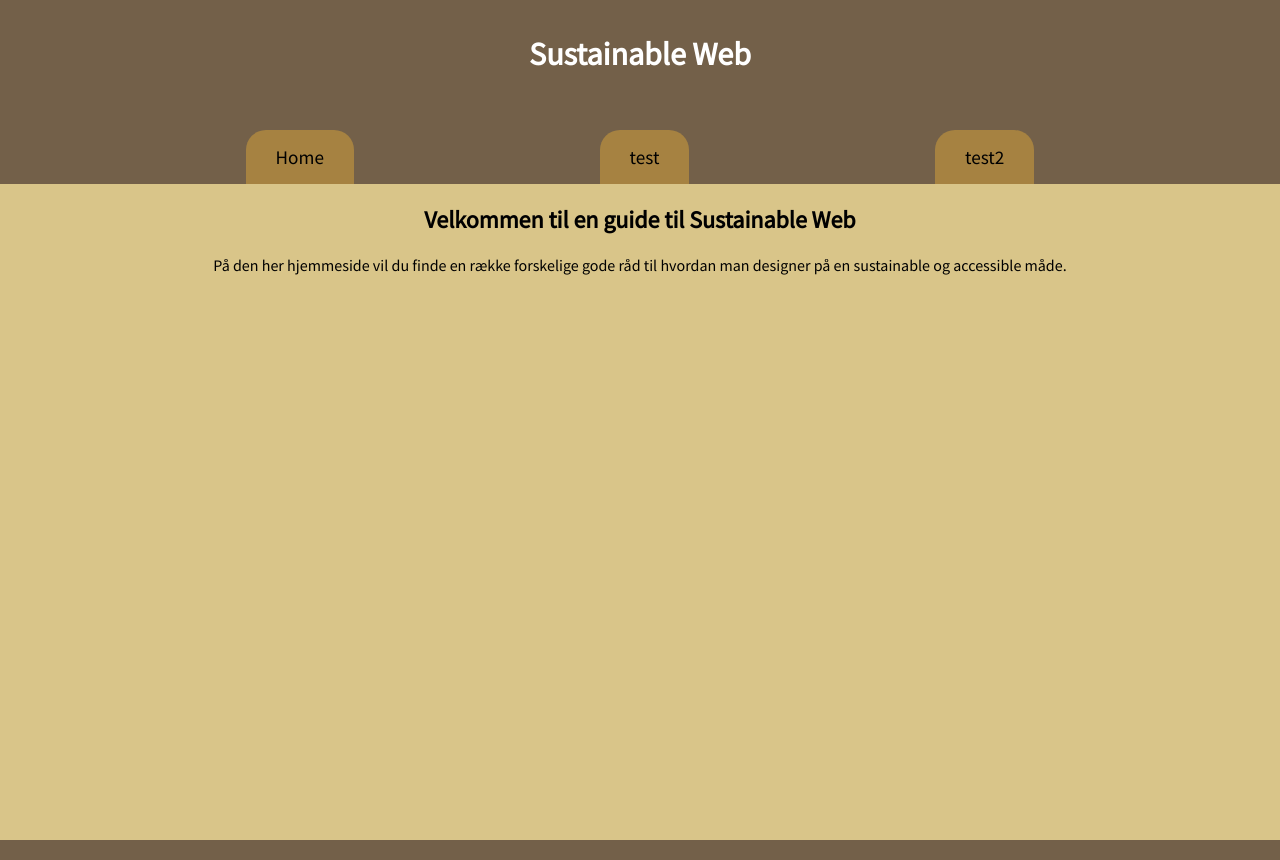
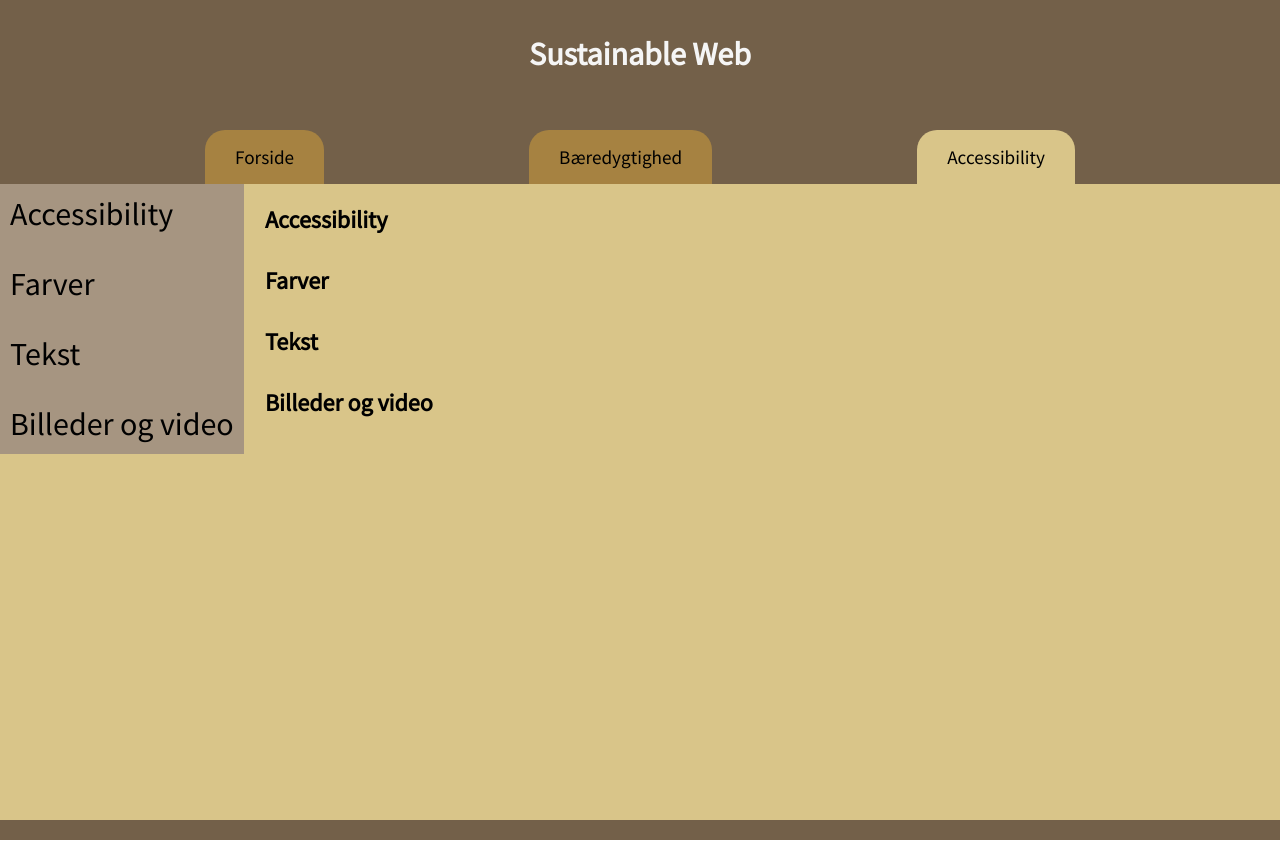
Before and after one commit to Magnus-T-Holm/sustainable_web, a React (Create React App) app: page /sustainable-web/accessibility in a window 1280 px wide. Before the commit this address led to /sustainable-web/. Built offline with nearby package versions, Linux system fonts and the light colour scheme.

Commit message:
more stuff

```diff
--- a/package.json
+++ b/package.json
@@ -14,7 +14,7 @@
     "jquery": "^3.6.3",
     "react": "^18.2.0",
     "react-dom": "^18.2.0",
-    "react-router-dom": "^6.4.5",
+    "react-router-dom": "^6.11.0",
     "react-router-hash-link": "^2.4.3",
     "react-scripts": "5.0.1",
     "web-vitals": "^2.1.4"
--- a/src/App.css
+++ b/src/App.css
@@ -38,7 +38,7 @@ header {
 
 #desktop_header h1 {
   margin-bottom: 56px;
-  color: white;
+  color: whitesmoke;
 }
 
 #desktop_header nav {
@@ -60,7 +60,7 @@ header {
   border-radius: 20px 20px 0 0;
 }
 
-.current_page {
+#desktop_header nav ul li a.active {
   background-color: var(--page);
 }
 
@@ -146,13 +146,15 @@ aside ul li a {
 
 /*----------- Main -----------*/
 main {
+  background-color: var(--page);
+  min-height: calc(100vh - 184px);
+  padding: 20px 0 0 265px;
+}
+
+main article {
   display: flex;
   flex-direction: column;
-  align-items: center;
-  background-color: var(--page);
-  min-height: calc(100vh - 184px);
-  padding: 20px 160px;
-  gap: 20px;
+  gap: 30px;
 }
 
 /*-------------------------------- Footer --------------------------------*/
@@ -163,6 +165,7 @@ footer {
   color: white;
   font-size: x-large;
 }
+
 /*-------------------------------- Media queries --------------------------------*/
 /*-------------- Max 768px width --------------*/
 @media screen and (max-width: 768px) {
--- a/src/App.js
+++ b/src/App.js
@@ -13,6 +13,8 @@ import UpdateTitle from "./components/UpdateTitle";
 
 // ------------------------- Pages -------------------------
 import Frontpage from "./pages/Frontpage";
+import Sustainability from "./pages/Sustainability";
+import Accessibility from "./pages/Accessibility";
 
 
 import "./App.css";
@@ -26,6 +28,8 @@ function App() {
         <Header />
         <Routes>
           <Route path="/sustainable-web/" element={<Frontpage />} />
+          <Route path="/sustainable-web/sustainability" element={<Sustainability />} />
+          <Route path="/sustainable-web/accessibility" element={<Accessibility />} />
           <Route path="/sustainable-web/*" element={<Navigate to="/sustainable-web/" />} />
         </Routes>
         <Footer />
--- a/src/components/Aside.js
+++ b/src/components/Aside.js
@@ -1,13 +1,14 @@
 import React from "react";
-import { NavHashLink } from 'react-router-hash-link';
+import { HashLink } from 'react-router-hash-link';
 
-const Aside = () => {
+const Aside = ({ currentPage, sectionNames, sectionIds }) => {
+
   return (
     <aside>
       <ul>
-        <li><NavHashLink to="/sustainable-web/#home">Hjem</NavHashLink></li>
-        <li><NavHashLink to="/sustainable-web/#about">Om mig</NavHashLink></li>
-        <li><NavHashLink to="/sustainable-web/#projects">Projekter</NavHashLink></li>
+        {sectionNames.map(function (section, i) {
+          return <li key={i}><HashLink to={`${currentPage}#${sectionIds[i]}`} >{section}</HashLink></li>
+        })}
       </ul>
     </aside>
   );
--- a/src/components/Header.js
+++ b/src/components/Header.js
@@ -1,6 +1,5 @@
 import React from "react";
-import { NavHashLink } from 'react-router-hash-link';
-import $ from "jquery";
+import { NavLink, Link } from "react-router-dom";
 import { FontAwesomeIcon } from "@fortawesome/react-fontawesome";
 import { faBars, faXmark } from "@fortawesome/free-solid-svg-icons";
 
@@ -18,25 +17,15 @@ const Header = () => {
     }
   }
 
-  $(function () {
-    let current_page = window.location.pathname;
-    $('#desktop_header nav ul li a').each(function () {
-      let $this = $(this);
-      if ($this.attr('href').indexOf(current_page) !== -1) {
-        $this.addClass('current_page');
-      }
-    })
-  })
-
   return (
     <header>
       <div id="desktop_header">
         <h1>Sustainable Web</h1>
         <nav>
           <ul>
-            <li><a href="/sustainable-web" className="nav_tab">Home</a></li>
-            <li><a href="#" className="nav_tab">test</a></li>
-            <li><a href="#" className="nav_tab">test2</a></li>
+            <li><NavLink to="/sustainable-web" end className="nav_tab">Forside</NavLink></li>
+            <li><NavLink to="/sustainable-web/sustainability" className="nav_tab">Bæredygtighed</NavLink></li>
+            <li><NavLink to="/sustainable-web/accessibility" className="nav_tab">Accessibility</NavLink></li>
           </ul>
         </nav>
       </div>
@@ -48,13 +37,13 @@ const Header = () => {
         <div id="overlay_content">
           <ul>
             <li>
-              <NavHashLink to="/sustainable-web/#home" onClick={mobileOpenClose}>Hjem</NavHashLink>
+              <Link to="/sustainable-web" onClick={mobileOpenClose}>Forside</Link>
             </li>
             <li>
-              <NavHashLink to="/sustainable-web/#about" onClick={mobileOpenClose}>Om mig</NavHashLink>
+              <Link to="/sustainable-web/sustainability" onClick={mobileOpenClose}>Bæredygtighed</Link>
             </li>
             <li>
-              <NavHashLink to="/sustainable-web/#projects" onClick={mobileOpenClose}>Projekter</NavHashLink>
+              <Link to="/sustainable-web/accessibility" onClick={mobileOpenClose}>Accessibility</Link>
             </li>
           </ul>
         </div>
--- a/src/components/UpdateTitle.js
+++ b/src/components/UpdateTitle.js
@@ -3,13 +3,12 @@ import { useLocation } from "react-router-dom";
 
 export default function UpdateTitle() {
 
-    const titles = {
-        "/sustainable-web": "Sustainable Web",
-        "/sustainable-web/projects/card-draw": "Projekter - Spillekort",
-        "/sustainable-web/projects/tarot": "Projekter - Tarot",
-        "/sustainable-web/projects/memory-game": "Projekter - Huskespil"
-    };
+  const titles = {
+    "/sustainable-web": "Sustainable Web",
+    "/sustainable-web/sustainability": "SW - Bæredygtighed",
+    "/sustainable-web/accessibility": "SW - Accessibility",
+  };
 
-    const { pathname } = useLocation();
-    useEffect(() => { document.title = titles[pathname] })
+  const { pathname } = useLocation();
+  useEffect(() => { document.title = titles[pathname] })
 }
--- /dev/null
+++ b/src/pages/Accessibility.js
@@ -0,0 +1,25 @@
+import Aside from "../components/Aside";
+
+const Accessibility = () => {
+  return (
+    <main>
+      <Aside currentPage={'/sustainable-web/accessibility'} sectionNames={['Accessibility', 'Farver', 'Tekst', 'Billeder og video']} sectionIds={['accessibility', 'colors', 'text', 'media']} />
+      <article>
+        <section id="accessibility">
+          <h2>Accessibility</h2>
+        </section>
+        <section id="colors">
+          <h2>Farver</h2>
+        </section>
+        <section id="text">
+          <h2>Tekst</h2>
+        </section>
+        <section id="media">
+          <h2>Billeder og video</h2>
+        </section>
+      </article>
+    </main >
+  );
+};
+
+export default Accessibility;
--- a/src/pages/Frontpage.js
+++ b/src/pages/Frontpage.js
@@ -2,7 +2,7 @@ const Frontpage = () => {
   return (
     <main>
       <h2>Velkommen til en guide til Sustainable Web</h2>
-      <p>På den her hjemmeside vil du finde en række forskelige gode råd til hvordan man designer på en sustainable og accessible måde.</p>
+      <p>På den her hjemmeside vil du finde en række forskelige gode råd til hvordan man designer en hjemmeside på en sustainable og / eller accessible måde.</p>
     </main >
   );
 };
--- /dev/null
+++ b/src/pages/Sustainability.js
@@ -0,0 +1,24 @@
+import Aside from "../components/Aside";
+
+const Sustainability = () => {
+  return (
+    <main>
+      <Aside currentPage={'/sustainable-web/sustainability'} sectionNames={['Bæredygtighed', 'Farver', 'Kode', 'Billeder og video']} sectionIds={['sustainability', 'colors', 'code', 'media']} />
+      <article>
+        <section id="sustainability">
+          <h2>Bæredygtighed</h2>
+        </section>
+        <section id="colors">
+          <h2>Farver</h2>
+        </section>
+        <section id="code">
+          <h2>Kode</h2>
+        </section>
+        <section id="media">
+          <h2>Billeder og video</h2>
+        </section>
+      </article>    </main >
+  );
+};
+
+export default Sustainability;
```
Also changed, not shown: src/components/Footer.js (+4 -4 lines), src/components/ScrollToTop.js (indentation only), 1 other file (tests, documents, lock files or other folders).
